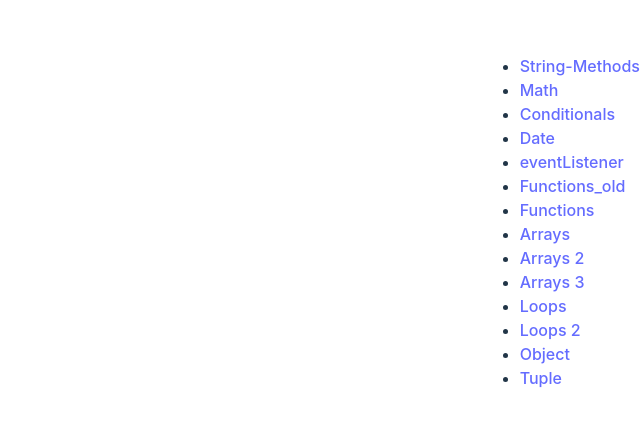
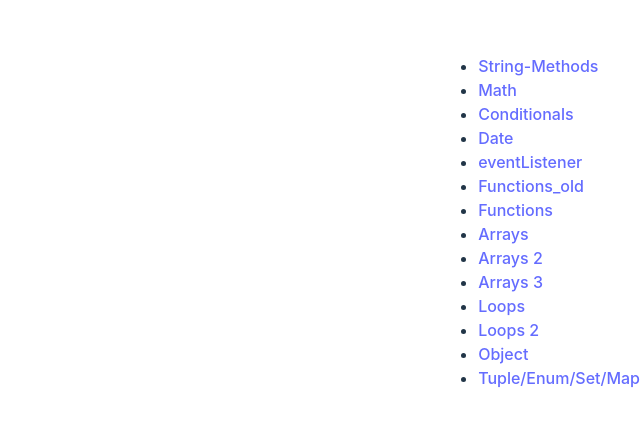
Before and after one commit to SteveDwumah/TypeScriptStart, a website built with Vite: page index.html in a window 1280 px wide. Shown: the part 178-604 px from the top of the page, without its empty margins (640-1280 px from the left). Built offline with nearby package versions, Linux system fonts and the light colour scheme.

Commit message:
Aufgaben

```diff
--- a/index.html
+++ b/index.html
@@ -22,7 +22,7 @@
       <li><a href="./src/Aufgaben_tag_08/loops.html">Loops</a></li>
       <li><a href="./src/Aufgaben_tag_09/loops2.html">Loops 2</a></li>
       <li><a href="./src/Aufgaben_tag_10/object.html">Object</a></li>
-      <li><a href="./src/Aufgaben_tag_12/tuple.html">Tuple</a></li>
+      <li><a href="./src/Aufgaben_tag_12/tuple.html">Tuple/Enum/Set/Map</a></li>
     </ul>
     <script type="module" src="/src/main.ts"></script>
   </body>
```
